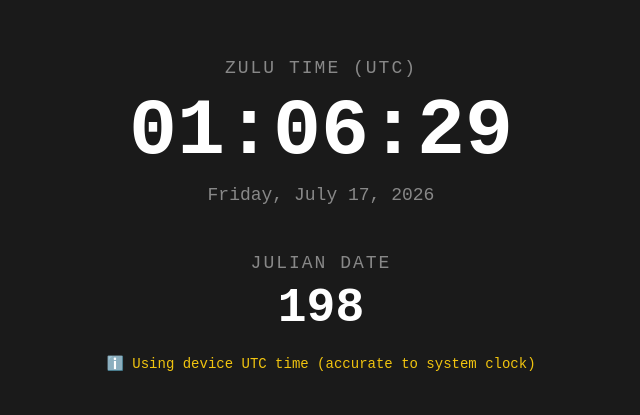
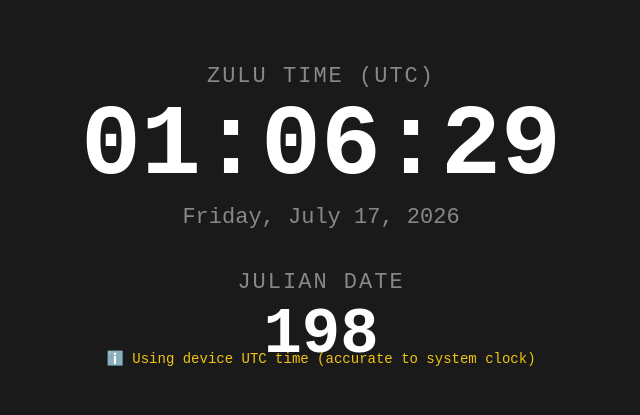
Before and after one commit to rednecktanuki/zulutime, a plain HTML site: page index.html in a window 1280 px wide. Shown: the part 185-600 px from the top of the page, without its empty margins (319-959 px from the left). Drawn offline with Linux system fonts and the light colour scheme; no server answers.

Commit message:
index.html

```diff
--- a/index.html
+++ b/index.html
@@ -2,26 +2,87 @@
 <html lang="en">
 <head>
     <meta charset="UTF-8" />
-    <meta name="viewport" content="width=device-width, initial-scale=1.0" />
+    <meta name="viewport" content="width=device-width, initial-scale=1.0, maximum-scale=1.0, user-scalable=no, viewport-fit=cover">
     <title>Zulu Time & Julian Date</title>
     <style>
-        * { margin: 0; padding: 0; box-sizing: border-box; }
+        * {
+            margin: 0;
+            padding: 0;
+            box-sizing: border-box;
+        }
+
+        html, body {
+            height: 100%;
+            width: 100%;
+            overflow: hidden;
+            background-color: #1a1a1a;
+        }
+
         body {
-            background-color: #1a1a1a;
             display: flex;
             justify-content: center;
             align-items: center;
-            min-height: 100vh;
             font-family: 'Courier New', monospace;
             color: white;
         }
-        .container { text-align: center; padding: 40px; }
-        .label { color: #888; font-size: 18px; letter-spacing: 2px; margin-bottom: 8px; }
-        .time { font-size: 80px; color: white; margin-bottom: 8px; font-weight: bold; }
-        .date { color: #888; font-size: 18px; margin-bottom: 48px; }
-        .julian-label { color: #888; font-size: 18px; letter-spacing: 2px; margin-bottom: 8px; }
-        .julian-date { font-size: 48px; color: white; font-weight: bold; }
-        .status { color: #555; font-size: 14px; margin-top: 20px; }
+
+        .container {
+            text-align: center;
+            padding: 20px;
+            width: 100%;
+            max-width: 600px;
+            margin: 0 auto;
+            position: fixed;
+            top: 50%;
+            left: 50%;
+            transform: translate(-50%, -50%);
+        }
+
+        .label {
+            color: #888888;
+            font-size: clamp(14px, 2.5vw, 22px);
+            letter-spacing: 2px;
+            margin-bottom: 8px;
+        }
+
+        .time {
+            font-size: clamp(48px, 15vw, 100px);
+            color: white;
+            margin-bottom: 8px;
+            font-weight: bold;
+            line-height: 1;
+        }
+
+        .date {
+            color: #888888;
+            font-size: clamp(14px, 2.5vw, 22px);
+            margin-bottom: 40px;
+        }
+
+        .julian-label {
+            color: #888888;
+            font-size: clamp(14px, 2.5vw, 22px);
+            letter-spacing: 2px;
+            margin-bottom: 8px;
+        }
+
+        .julian-date {
+            font-size: clamp(36px, 10vw, 64px);
+            color: white;
+            font-weight: bold;
+            line-height: 1;
+        }
+
+        .status {
+            color: #555;
+            font-size: clamp(10px, 1.5vw, 14px);
+            margin-top: 20px;
+            position: fixed;
+            bottom: 20px;
+            left: 0;
+            right: 0;
+            text-align: center;
+        }
     </style>
 </head>
 <body>
@@ -39,7 +100,6 @@
         let serverTimeOffset = 0;
         let usingServerTime = false;
 
-        // Get accurate UTC time from a free API
         async function syncTimeWithServer() {
             try {
                 const response = await fetch('https://worldtimeapi.org/api/timezone/Etc/UTC');
@@ -67,19 +127,16 @@
         function updateDisplay() {
             const now = getAccurateTime();
 
-            // --- ALWAYS use UTC methods ---
             const utcHours = String(now.getUTCHours()).padStart(2, '0');
             const utcMinutes = String(now.getUTCMinutes()).padStart(2, '0');
             const utcSeconds = String(now.getUTCSeconds()).padStart(2, '0');
             document.getElementById('zuluTime').textContent = `${utcHours}:${utcMinutes}:${utcSeconds}`;
 
-            // Date format: "Thursday, July 16, 2026"
             const days = ['Sunday','Monday','Tuesday','Wednesday','Thursday','Friday','Saturday'];
             const months = ['January','February','March','April','May','June','July','August','September','October','November','December'];
             document.getElementById('zuluDate').textContent =
                 `${days[now.getUTCDay()]}, ${months[now.getUTCMonth()]} ${now.getUTCDate()}, ${now.getUTCFullYear()}`;
 
-            // Julian Date (day of year) based on UTC
             const startOfYear = new Date(Date.UTC(now.getUTCFullYear(), 0, 0));
             const dayOfYear = Math.floor((now - startOfYear) / (1000 * 60 * 60 * 24));
             document.getElementById('julianDate').textContent = String(dayOfYear).padStart(3, '0');
```
